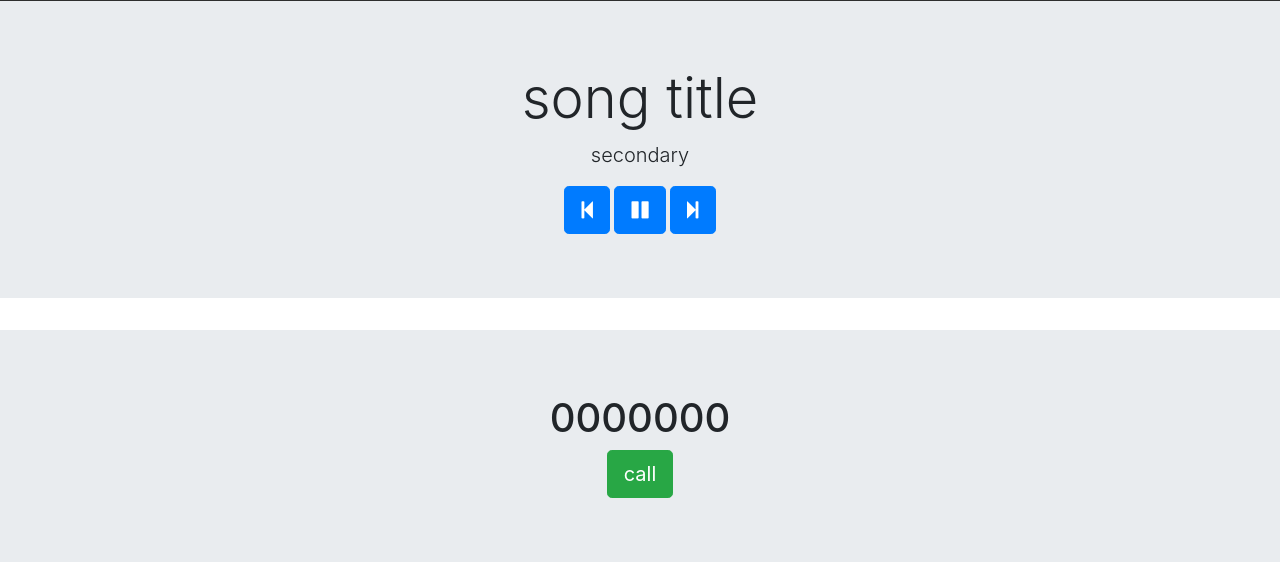
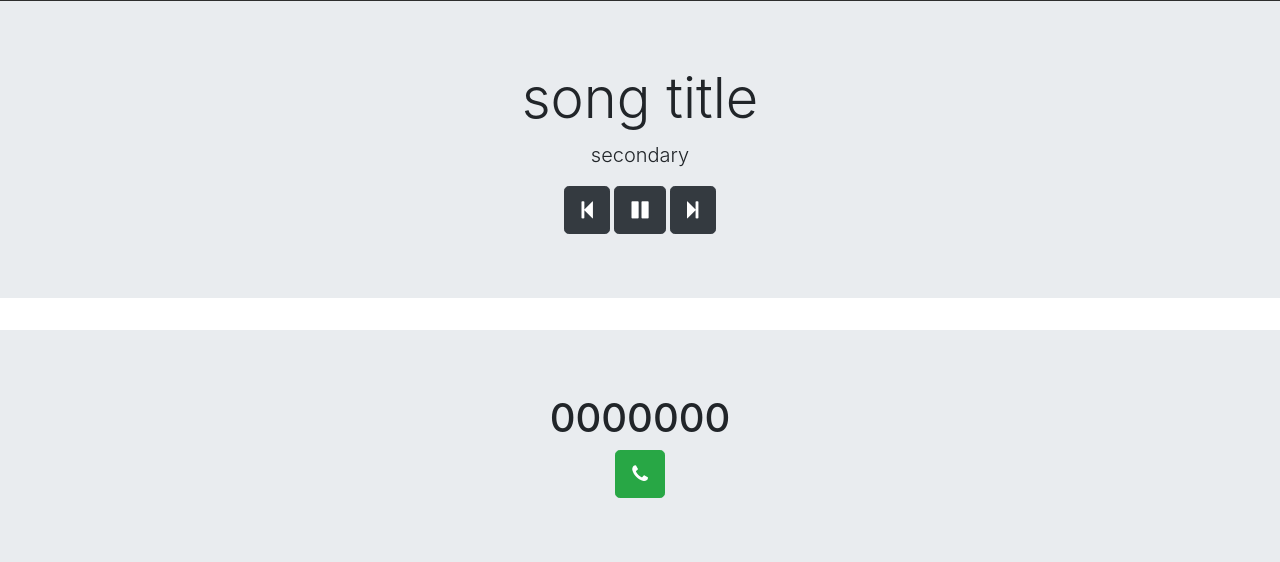
Before and after one commit to adeebshihadeh/carvis-proto, a Flask app: page / in a window 1280 px wide. Shown: the part 813-1375 px from the top of the page. Run offline with Flask 2, Linux system fonts and the light colour scheme; some libraries are stand-ins or nearby versions.

Commit message:
improved ui

```diff
--- a/app/templates/music.html
+++ b/app/templates/music.html
@@ -3,7 +3,7 @@
     <h1 class="display-4" id="audio-primary-info" style="text-align: center;">song title</h1>
     <p class="lead" id="audio-secondary-info">secondary</p>
   </div>
-  <button id="audio-previous" class="btn btn-lg btn-primary"><i class="fa fa-step-backward"></i></button>
-  <button id="audio-playpause" class="btn btn-lg btn-primary"><i class="fa fa-pause"></i></button>
-  <button id="audio-next" class="btn btn-lg btn-primary"><i class="fa fa-step-forward"></i></button>
+  <button id="audio-previous" class="btn btn-lg btn-dark"><i class="fa fa-step-backward"></i></button>
+  <button id="audio-playpause" class="btn btn-lg btn-dark"><i class="fa fa-pause"></i></button>
+  <button id="audio-next" class="btn btn-lg btn-dark"><i class="fa fa-step-forward"></i></button>
 </div>
--- a/app/templates/phone.html
+++ b/app/templates/phone.html
@@ -5,6 +5,6 @@
 
     <!-- numpad -->
 
-    <button id="phone-dialer-call" class="btn btn-lg btn-success">call</button>
+    <button id="phone-dialer-call" class="btn btn-lg btn-success"><i class="fa fa-phone"></i></button>
   </div>
 </div>
```
